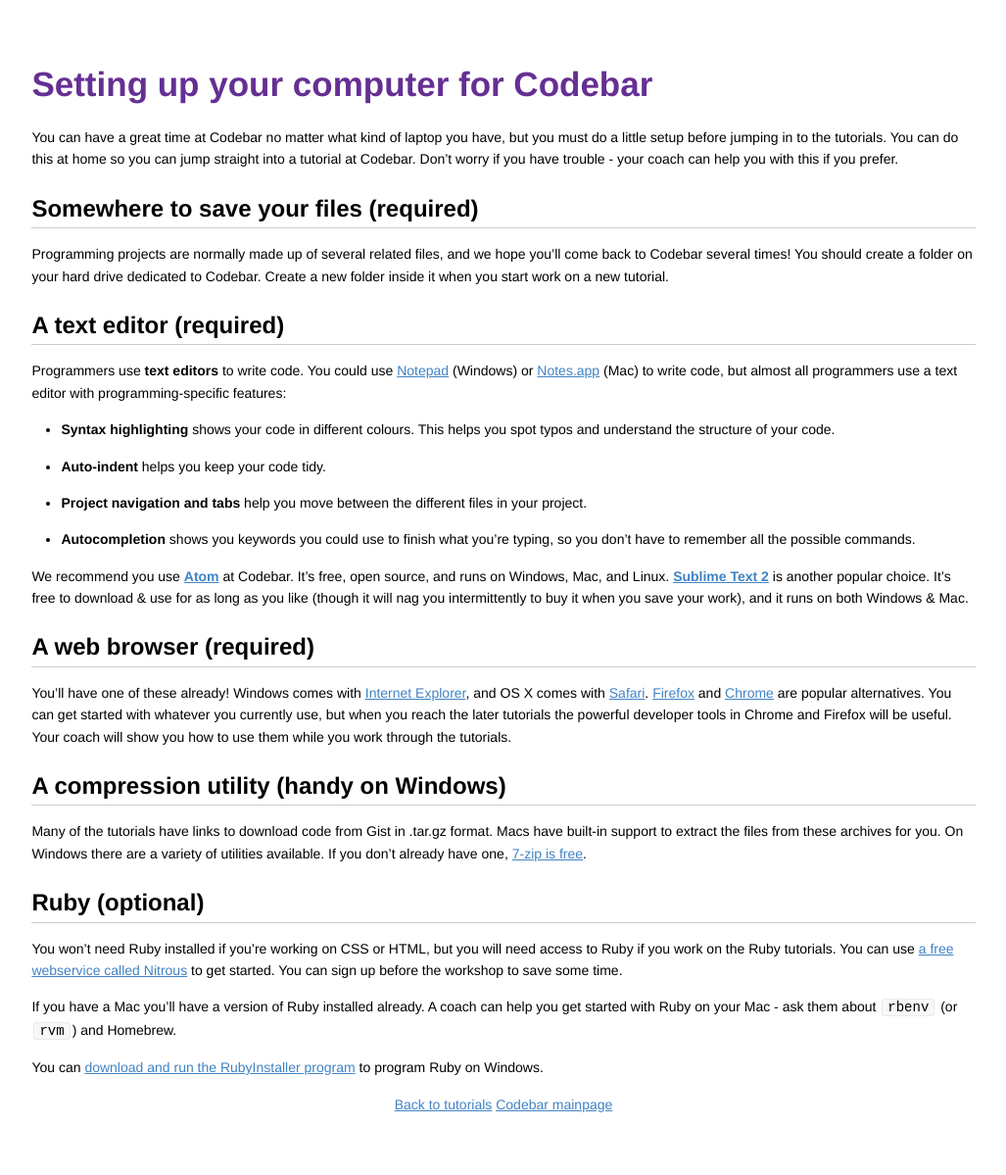
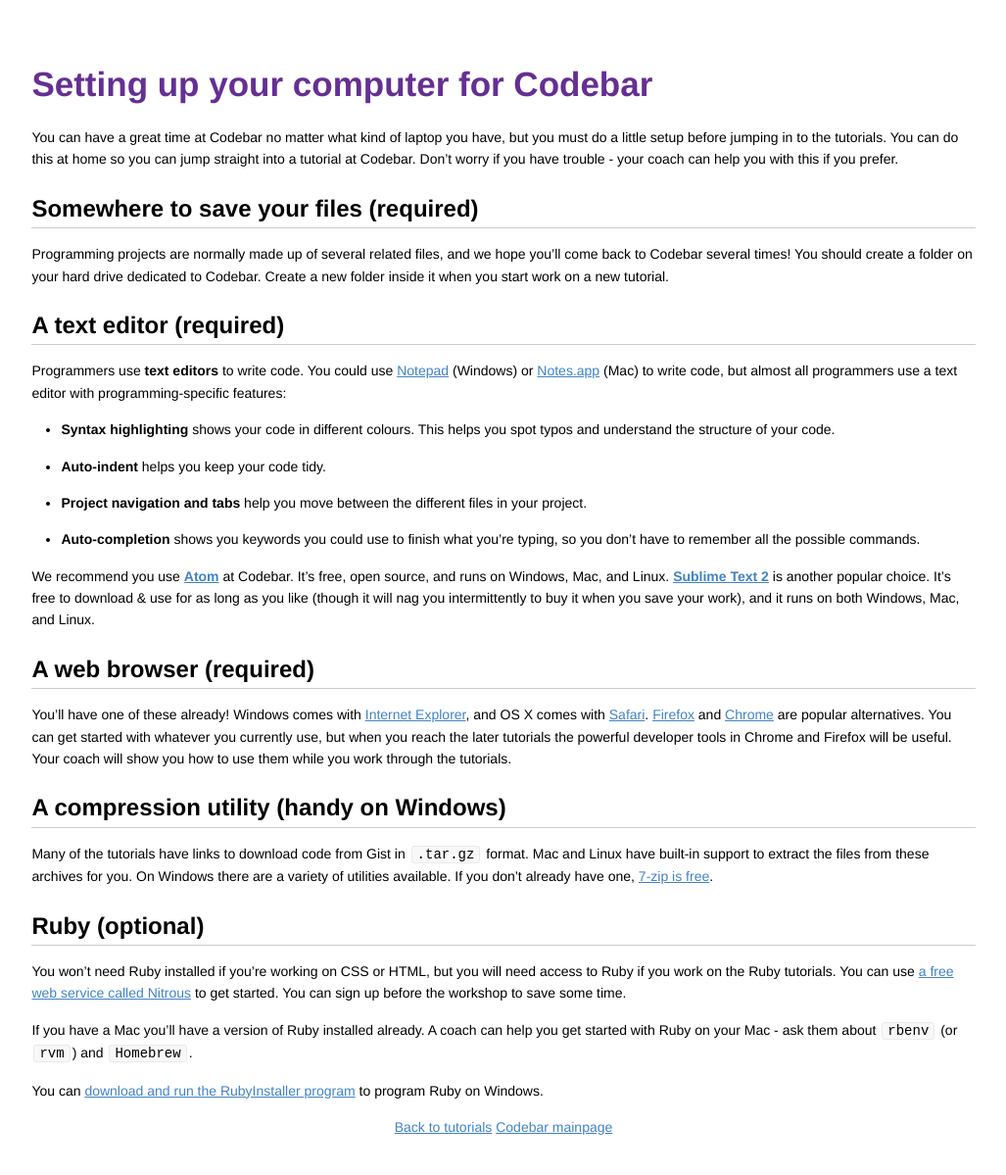
Before and after one commit to codebar/tutorials, a Jekyll site: the page built from general/setup/tutorial.md, in a window 1280 px wide. Shown: the whole page at 98% size, without its empty margins (126-1153 px from the left). Built offline with Jekyll 4.4.1, drawn with Linux system fonts in a browser that asks for light colours; Markdown is read by kramdown in place of the engine named in the settings; before the commit the page ends 1176 px from its top, so only the background shows below that.

Commit message:
minor updates to setup

```diff
--- a/general/setup/tutorial.md
+++ b/general/setup/tutorial.md
@@ -18,9 +18,9 @@ Programmers use **text editors** to write code. You could use [Notepad](https://
 - **Syntax highlighting** shows your code in different colours. This helps you spot typos and understand the structure of your code.
 - **Auto-indent** helps you keep your code tidy.
 - **Project navigation and tabs** help you move between the different files in your project.
-- **Autocompletion** shows you keywords you could use to finish what you're typing, so you don't have to remember all the possible commands.
+- **Auto-completion** shows you keywords you could use to finish what you're typing, so you don't have to remember all the possible commands.
 
-We recommend you use **[Atom](https://atom.io/)** at Codebar. It's free, open source, and runs on Windows, Mac, and Linux. **[Sublime Text 2](http://www.sublimetext.com/)** is another popular choice. It's free to download & use for as long as you like (though it will nag you intermittently to buy it when you save your work), and it runs on both Windows & Mac.
+We recommend you use **[Atom](https://atom.io/)** at Codebar. It's free, open source, and runs on Windows, Mac, and Linux. **[Sublime Text 2](http://www.sublimetext.com/)** is another popular choice. It's free to download & use for as long as you like (though it will nag you intermittently to buy it when you save your work), and it runs on both Windows, Mac, and Linux.
 
 
 ## A web browser (required)
@@ -29,12 +29,12 @@ You'll have one of these already! Windows comes with [Internet Explorer](http://
 
 ## A compression utility (handy on Windows)
 
-Many of the tutorials have links to download code from Gist in .tar.gz format. Macs have built-in support to extract the files from these archives for you. On Windows there are a variety of utilities available. If you don't already have one, [7-zip is free](http://www.7-zip.org/).
+Many of the tutorials have links to download code from Gist in `.tar.gz` format. Mac and Linux have built-in support to extract the files from these archives for you. On Windows there are a variety of utilities available. If you don't already have one, [7-zip is free](http://www.7-zip.org/).
 
 ## Ruby (optional)
 
-You won't need Ruby installed if you're working on CSS or HTML, but you will need access to Ruby if you work on the Ruby tutorials. You can use [a free webservice called Nitrous](https://www.nitrous.io/) to get started. You can sign up before the workshop to save some time.
+You won't need Ruby installed if you're working on CSS or HTML, but you will need access to Ruby if you work on the Ruby tutorials. You can use [a free web service called Nitrous](https://www.nitrous.io/) to get started. You can sign up before the workshop to save some time.
 
-If you have a Mac you'll have a version of Ruby installed already. A coach can help you get started with Ruby on your Mac - ask them about `rbenv` (or `rvm`) and Homebrew.
+If you have a Mac you'll have a version of Ruby installed already. A coach can help you get started with Ruby on your Mac - ask them about `rbenv` (or `rvm`) and `Homebrew`.
 
 You can [download and run the RubyInstaller program](http://rubyinstaller.org/) to program Ruby on Windows.
```
